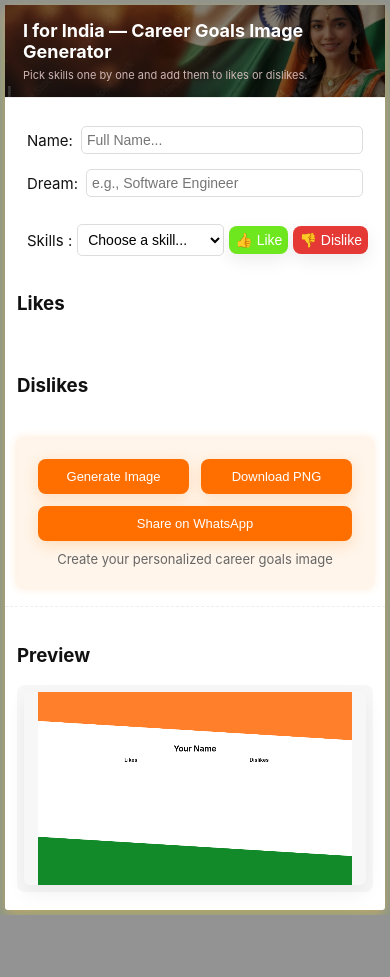
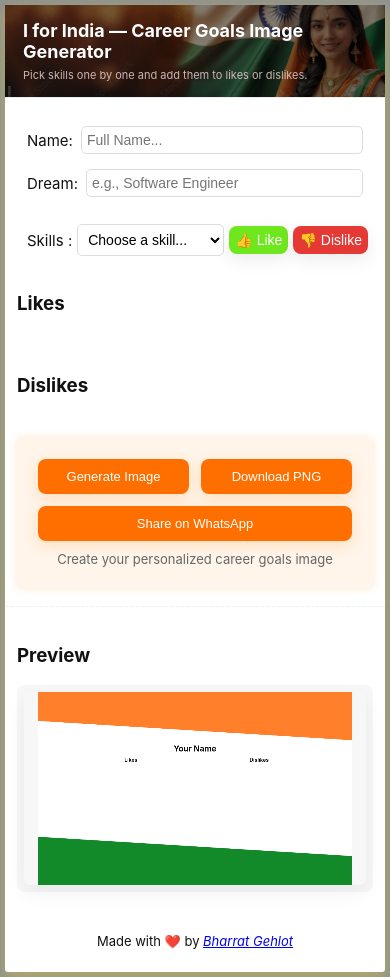
Before and after one commit to bharratgehlot/AppliQ, a plain HTML site: page index.html in a window 390 px wide. Before the commit the page ends 915 px from the top, so only its background shows below. Drawn offline with Linux system fonts and the light colour scheme.

Commit message:
Added Footer

```diff
--- a/index.html
+++ b/index.html
@@ -127,9 +127,16 @@
     </section>
 
 
+
+<footer class="footer">
+  <p>Made with ❤️ by <a href="https://github.com/bharratgehlot/I-for-India" target="_blank" >Bharrat Gehlot</a></p>
+</footer>
+
+
   </main> <!-- MAIN CONTAINER ENDS -->
 
   <script src="app.js"></script>
+
 </body>
 
 </html>
--- a/style.css
+++ b/style.css
@@ -252,6 +252,18 @@ button:disabled {
 
 }
 
+
+.footer {
+  text-align: center;
+  margin: 5px;
+  padding: 5px;
+}
+
+.footer a {
+    font-style: italic;
+}
+
+
 @keyframes tricolorGlow {
   0%   { box-shadow: 0 0 10px #ff9933; }
   33%  { box-shadow: 0 0 10px #ffffff; }
@@ -450,6 +462,14 @@ canvas {
 
   }
 
+  .footer {
+  text-align: center;
+  margin: 5px;
+  padding: 5px;
+  font-size: small;
+}
+
+
 
 }
 
```
